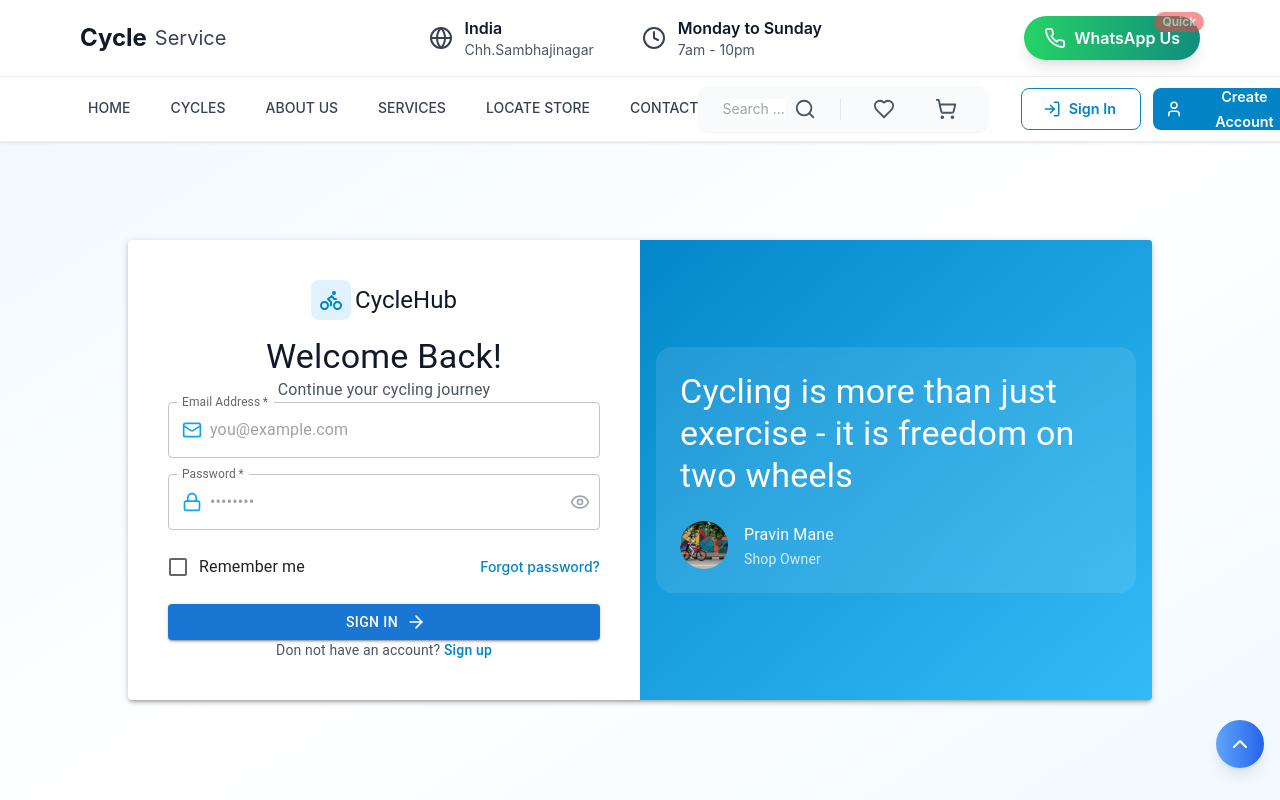
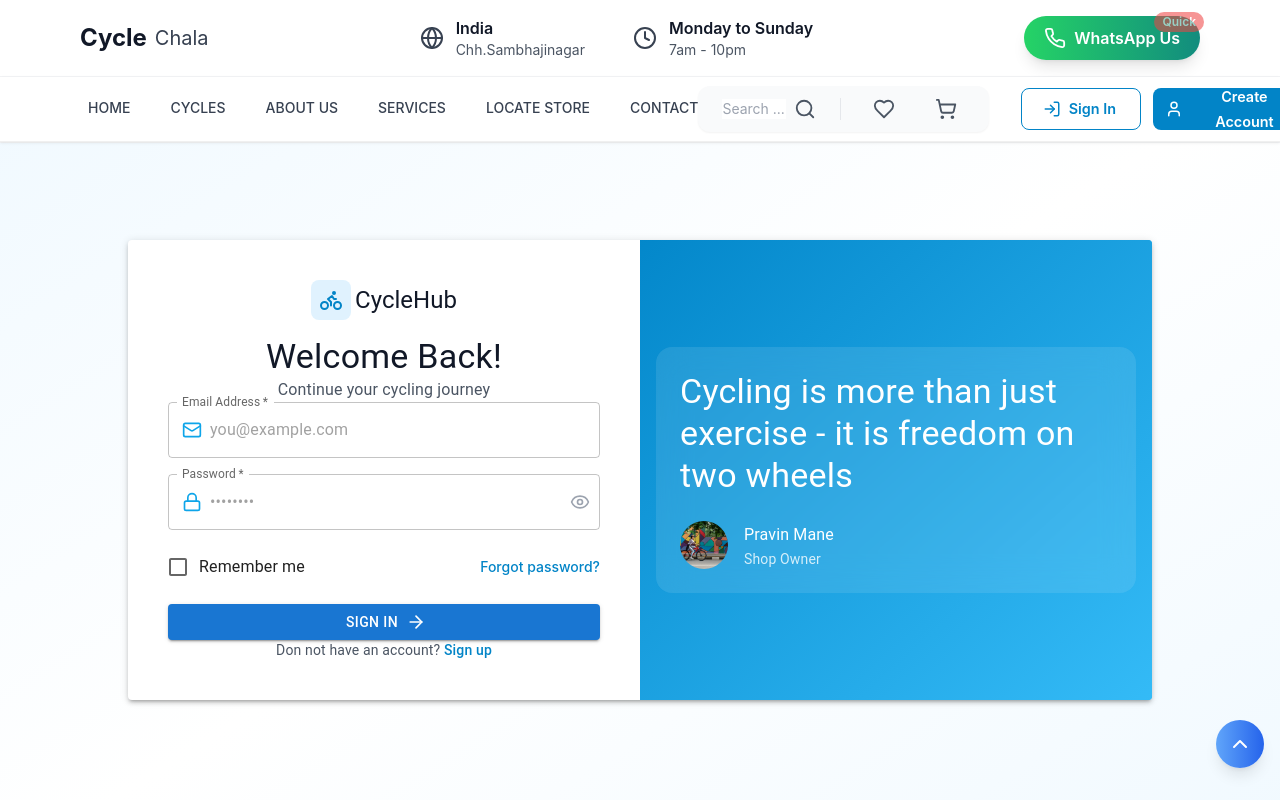
Before and after one commit to PratikMane09/CycleChala-Next.js-, a Next.js app: page /login in a window 1280 px wide. Shown: the top 800 px of the page. Built offline with nearby package versions, Linux system fonts and the light colour scheme.

Commit message:
Changeing the name of company

```diff
--- a/app/component/Header.jsx
+++ b/app/component/Header.jsx
@@ -120,7 +120,7 @@
             className="flex items-center gap-2 no-underline shrink-0"
           >
             <span className="text-2xl font-bold text-gray-900">Cycle</span>
-            <span className="text-xl text-gray-700">Service</span>
+            <span className="text-xl text-gray-700">Chala</span>
           </Link>
 
           <div className="hidden lg:flex gap-12">
@@ -442,7 +442,7 @@
                   className="h-8 w-8"
                 />
                 <span className="text-xl font-semibold text-gray-900">
-                  Company Name
+                  CycleChala
                 </span>
               </div>
               <IconButton
```
